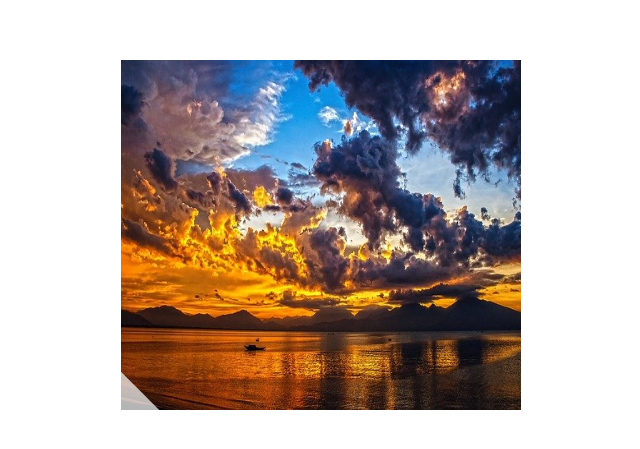
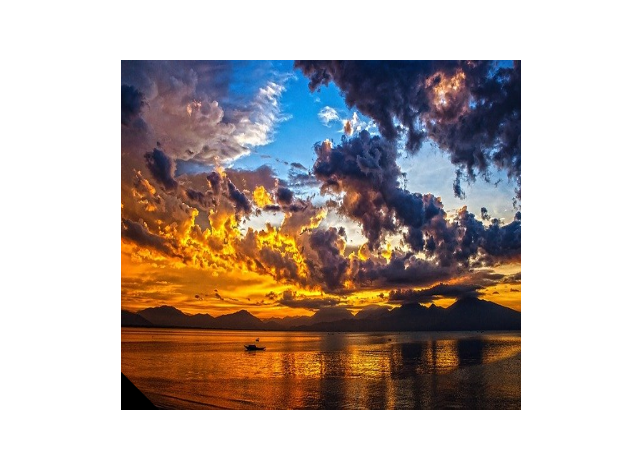
Before and after one commit to abanoubkerols/Css-Tricks, a plain HTML site: page ultimate-hover-effect-project/index.html in a window 1280 px wide. Shown: the part 165-614 px from the top of the page, 319-959 px from the left. Drawn offline with nearby package versions, Linux system fonts and the light colour scheme; files that its build step writes are made by us from their sources.

Commit message:
update readme file

```diff
--- a/ultimate-hover-effect-project/style.scss
+++ b/ultimate-hover-effect-project/style.scss
@@ -201,7 +201,7 @@ z-index: 1;
                 width: 100px;
                 height: 170%;
                 transform: rotate(-45deg);
-                background-color: rgba($color: #fff, $alpha: .7);
+                background-color: rgba($color: black, $alpha: 1);
 
 
             }
```
Also changed, not shown: 1 other file.
